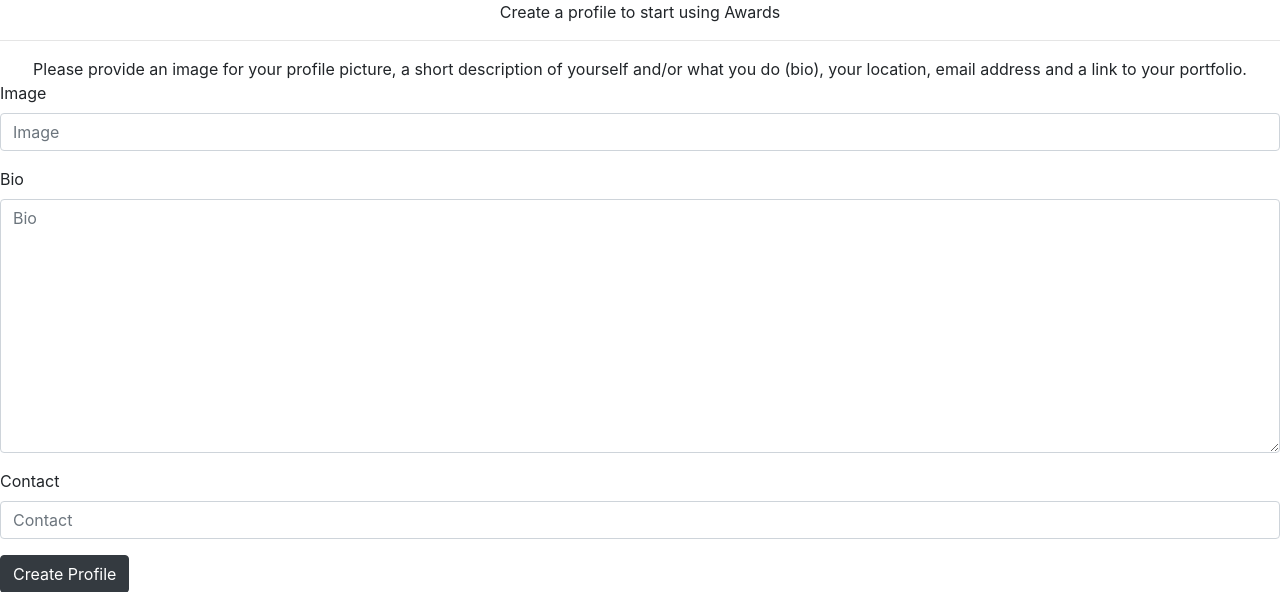
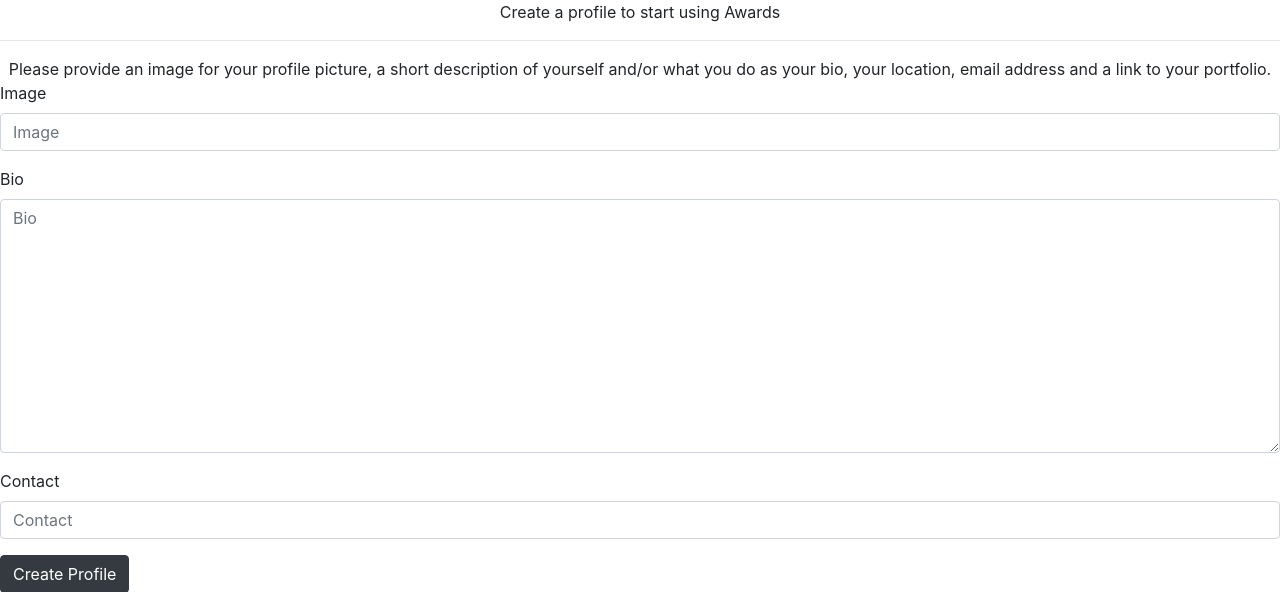
Before and after one commit to KiyaiB/Accords, a Django app: page /create_profile/ in a window 1280 px wide. Shown: the part 72-664 px from the top of the page. Run offline with Django 3.2, Linux system fonts and the light colour scheme; the visitor is signed in with stand-in values (Sample User, id 1); some libraries are stand-ins or nearby versions.

Commit message:
Add create_profile in templates

```diff
--- a/awardsapp/templates/create_profile.html
+++ b/awardsapp/templates/create_profile.html
@@ -10,7 +10,7 @@
     <div class="text-center">
     <div class="title">Create a profile to start using Awards</div>
     <hr>
-    <div class="">Please provide an image for your profile picture, a short description of yourself and/or what you do (bio), your location, email address and a link to your portfolio.</div>
+    <div class="">Please provide an image for your profile picture, a short description of yourself and/or what you do as your bio, your location, email address and a link to your portfolio.</div>
     </div>
     <form action="{%url 'create_profile'%}" method="post" enctype="multipart/form-data">
         {%csrf_token%}
```
